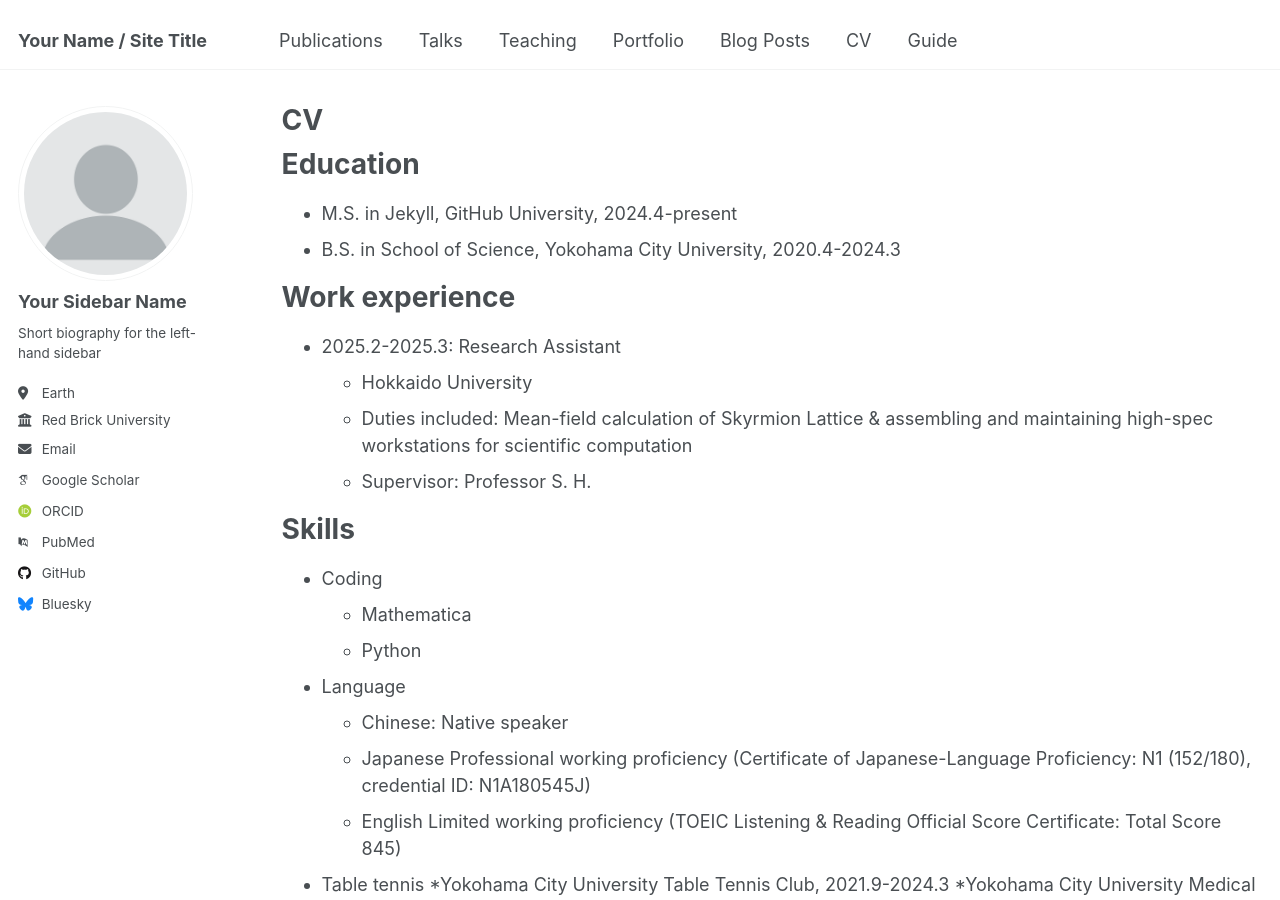
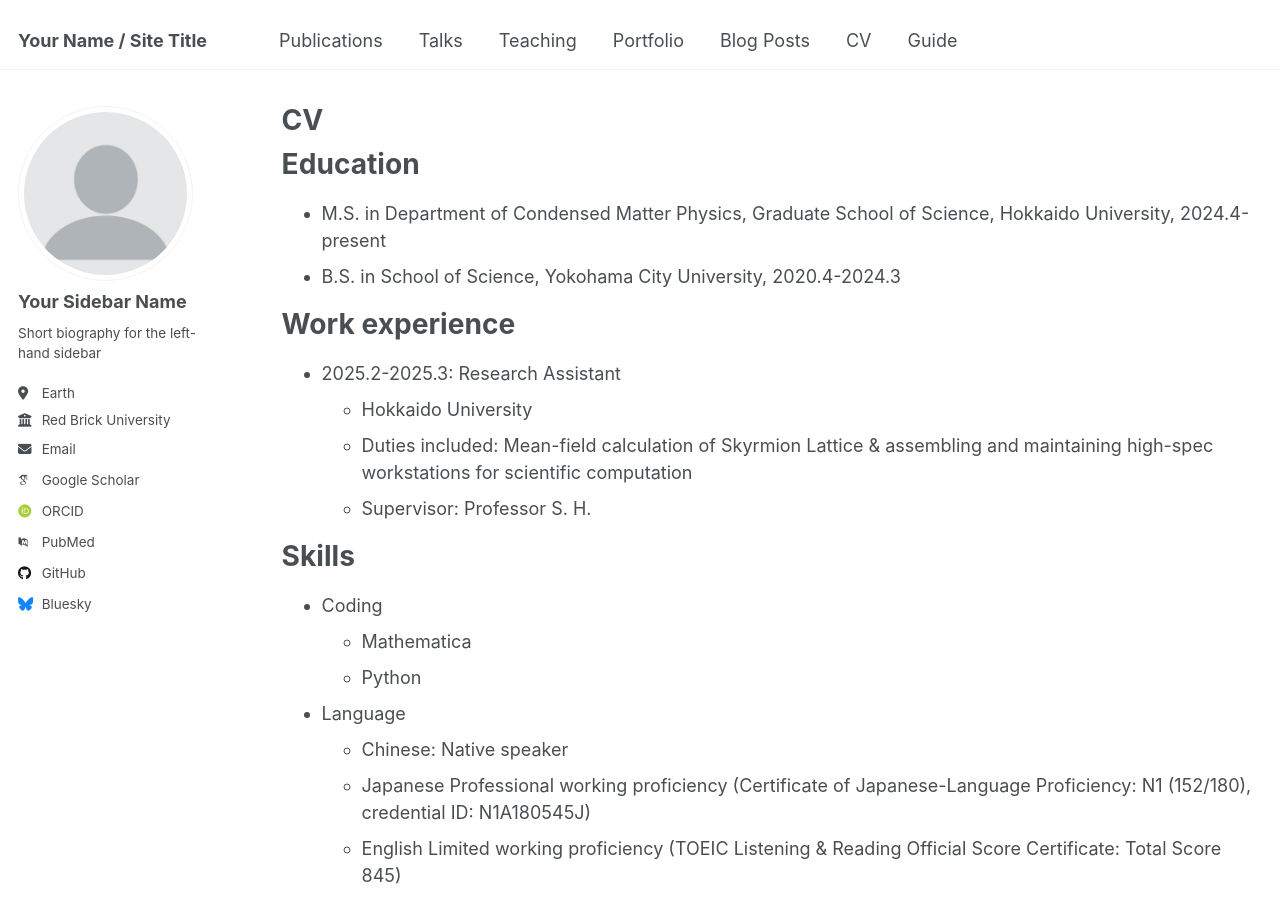
Before and after one commit to yzhacn/yzhacn.github.io, a Jekyll site: the page built from _pages/cv.md, in a window 1280 px wide and 900 px high. Built offline with Jekyll 4.4.1, drawn with Linux system fonts in a browser that asks for light colours; some web fonts are replaced.

Commit message:
Update cv.md

```diff
--- a/_pages/cv.md
+++ b/_pages/cv.md
@@ -11,7 +11,7 @@
 
 Education
 ======
-* M.S. in Jekyll, GitHub University, 2024.4-present
+* M.S. in Department of Condensed Matter Physics, Graduate School of Science, Hokkaido University, 2024.4-present
 * B.S. in School of Science, Yokohama City University, 2020.4-2024.3
 
 Work experience
```
